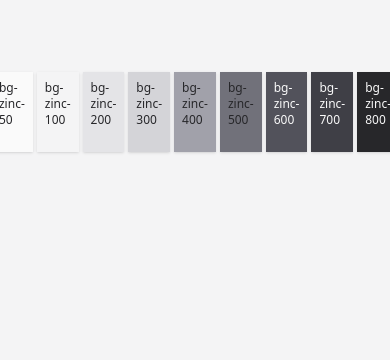
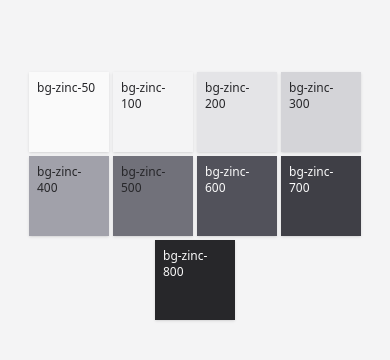
Before and after one commit to fernaldya/order-sushi, a Vue app in the folder frontend/: page /components in a window 390 px wide. Shown: the top 360 px of the page. Built offline with nearby package versions, Linux system fonts and the light colour scheme; what @tanstack/vue-query would draw is missing.

Commit message:
style: fix mobile components page

```diff
--- a/frontend/src/pages/Components.vue
+++ b/frontend/src/pages/Components.vue
@@ -4,7 +4,7 @@ import { Container } from "@/components/ui/container";
 
 <template>
   <Container>
-    <div class="flex justify-center gap-1 my-2">
+    <div class="flex flex-wrap justify-center gap-1 my-2">
       <div class="p-2 text-xs h-20 w-20 bg-zinc-50 shadow">bg-zinc-50</div>
       <div class="p-2 text-xs h-20 w-20 bg-zinc-100 shadow">bg-zinc-100</div>
       <div class="p-2 text-xs h-20 w-20 bg-zinc-200 shadow">bg-zinc-200</div>
```
